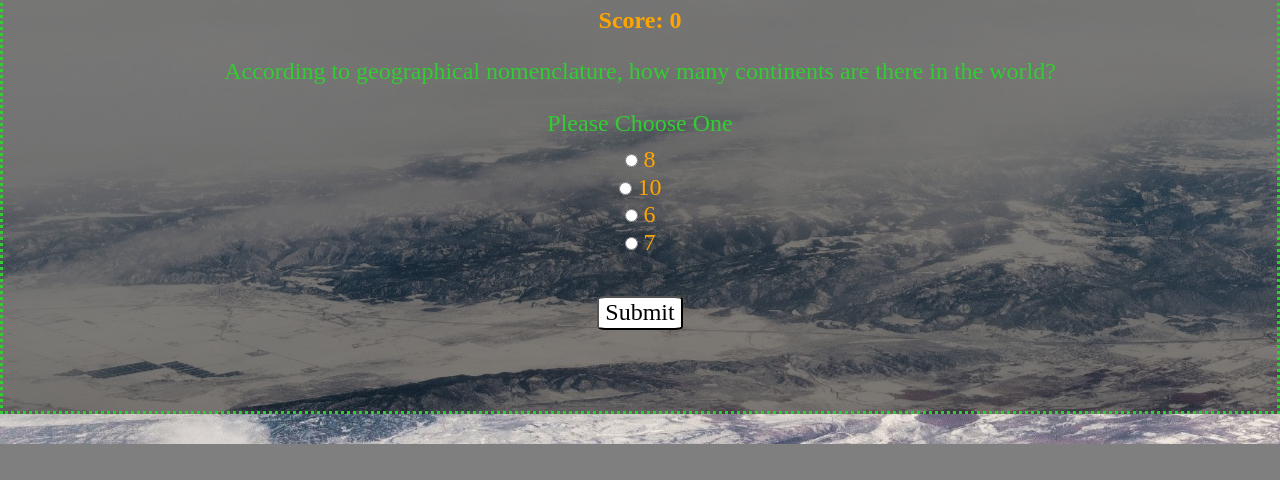
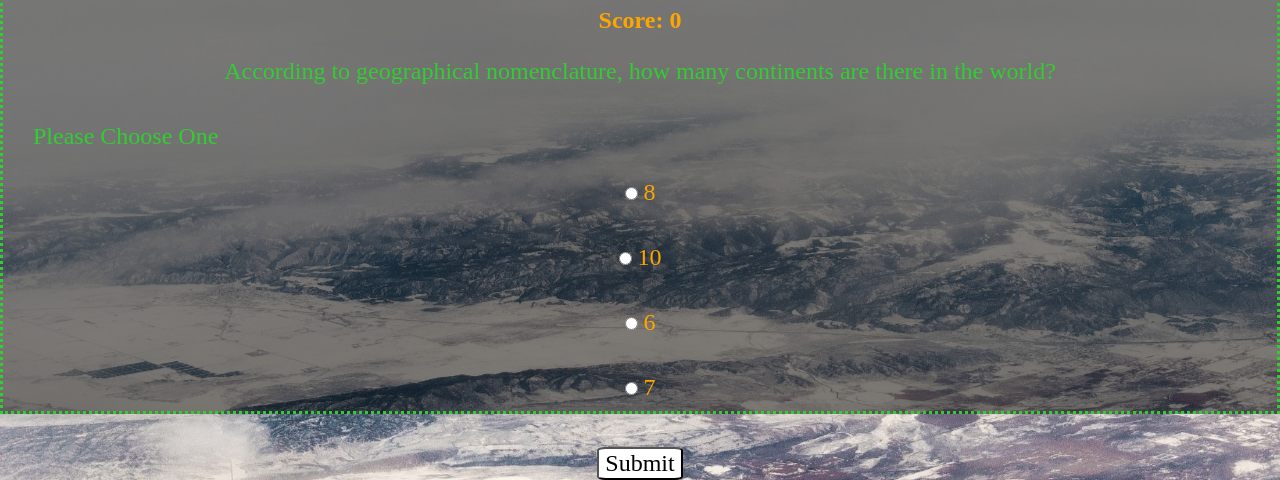
Before and after one commit to rickstylz01/film-quiz, a plain HTML site: page index.html in a window 1280 px wide. Shown: the part 356-836 px from the top of the page. Before the commit the page ends 800 px from the top, so only its background shows below. Drawn offline with nearby package versions, Linux system fonts and the light colour scheme.

Commit message:
add margin

```diff
--- a/app.css
+++ b/app.css
@@ -70,6 +70,11 @@ header {
 #radio-form label,
 #score-board{
   color: orange;
+}
+
+.answer-container {
+  margin-top: 5px;
+  margin-bottom: 5px;
 }
 
 /*--Alert Message--*/
--- a/app.js
+++ b/app.js
@@ -79,25 +79,34 @@ function generateQuizQuestionsString(questionObject) {
             <h3 id="score-board">Score: ${STORE.score}</h3>
             <p>${questionObject.question}</p>
             <fieldset id="radio-form">
+              <div class="answer-container">
                 <legend class="js-answer-choice">Please Choose One</legend>
+                <br>
                 <label class="radio">
                   <input id="answers" name="selection" value="${questionObject.answers[0]}" type="radio"> ${questionObject.answers[0]}
                 </label>
+              </div>
               <br>
+              <div class="answer-container">
                 <legend class="js-answer-choice"></legend>
                 <label class="radio">
                   <input id="answers" name="selection" value="${questionObject.answers[1]}" type="radio"> ${questionObject.answers[1]}
                 </label>
+              </div>
               <br>
+              <div class="answer-container">
                 <legend class="js-answer-choice"></legend>
                 <label class="radio">
                   <input id="answers" name="selection" value="${questionObject.answers[2]}" type="radio"> ${questionObject.answers[2]}
                 </label>
+              </div>
               <br>
+              <div class="answer-container">
                 <legend class="js-answer-choice"></legend>
                 <label class="radio">
                   <input id="answers" name="selection" value="${questionObject.answers[3]}" type="radio"> ${questionObject.answers[3]}
                 </label>
+              </div>
             </fieldset>
             <input id="submit-answer-button" type="submit" value="Submit"></input>
           </div>
```
Lines whose indentation alone changed are shown as unchanged.
